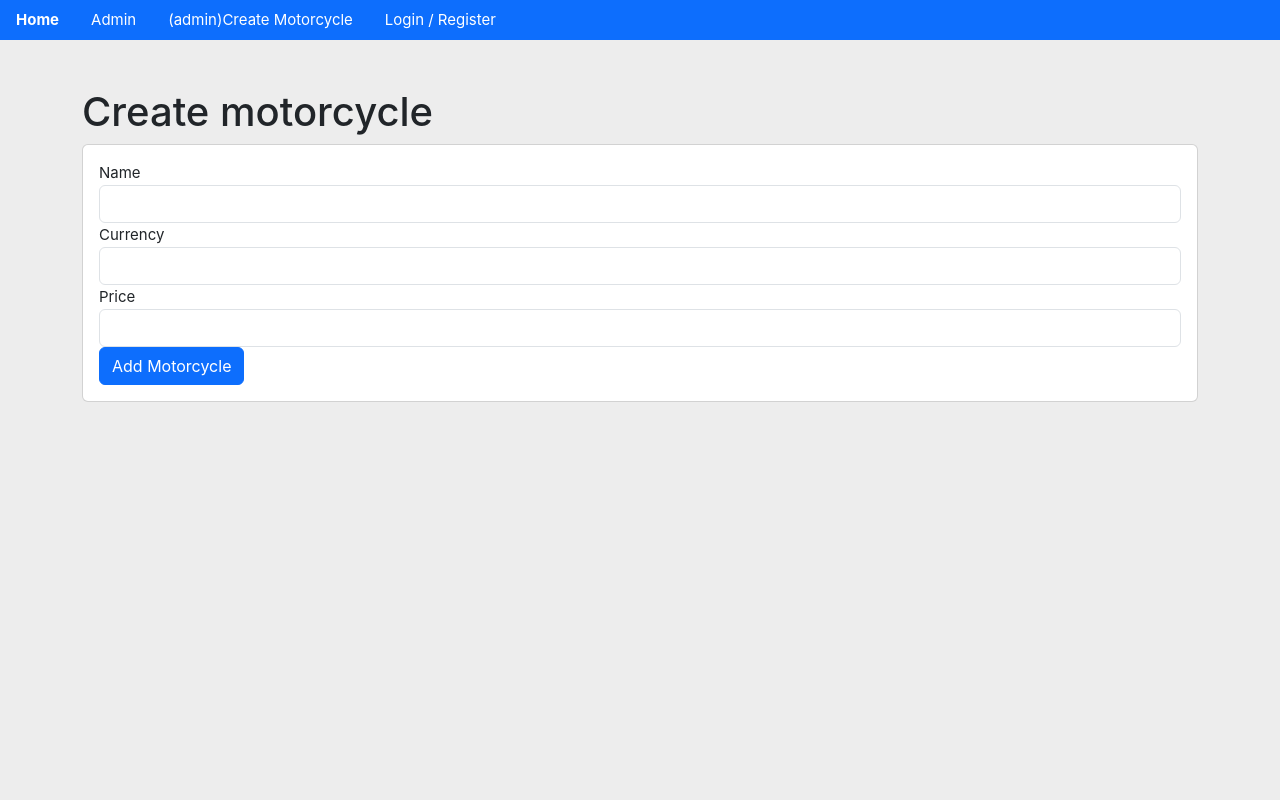
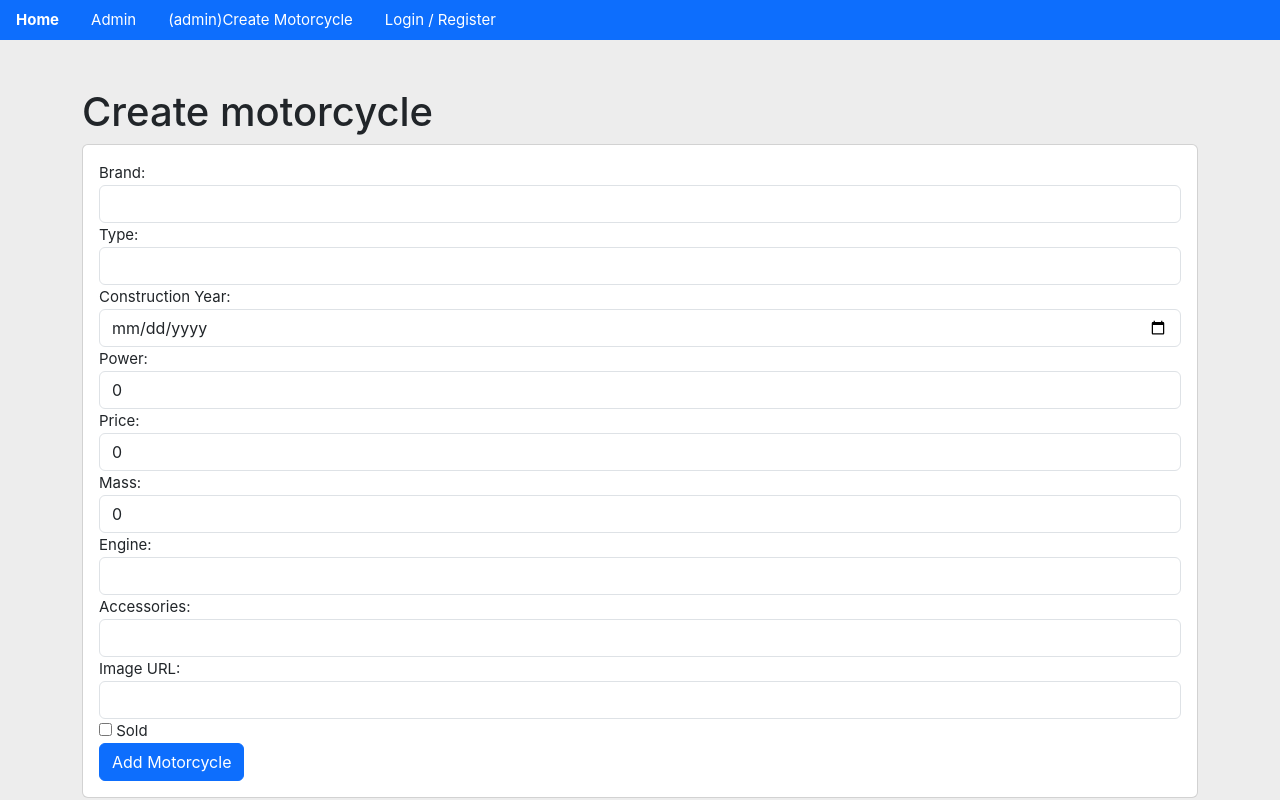
Before and after one commit to ThijsMoerland/Webdev2Motorcycleshop, a Vue app in the folder Webdev2FrontEnd/Webdev2/: page /createMotorcycle in a window 1280 px wide. Built offline with nearby package versions, Linux system fonts and the light colour scheme.

Commit message:
Post new motorcycles

```diff
--- a/Webdev2FrontEnd/Webdev2/src/components/admin/createMotorcycle.vue
+++ b/Webdev2FrontEnd/Webdev2/src/components/admin/createMotorcycle.vue
@@ -5,22 +5,45 @@
             <div class="card-body">
                 <form @submit.prevent="addMotorcycle">
                     <div class="form-group">
-                        <label for="name">Name</label>
-                        <input type="text" id="name" v-model="motorcycle.name" class="form-control" required>
+                        <label for="brand">Brand:</label>
+                        <input type="text" id="brand" class="form-control" v-model="motorcycle.brand" required>
                     </div>
                     <div class="form-group">
-                        <div class="form-group">
-                            <label for="currency">Currency</label>
-                            <select id="currency" v-model="motorcycle.currency" class="form-control" required>
-                                <option value="€" selected>Euro (€)</option>
-                                <option value="$">Dollar ($)</option>
-                            </select>
-                        </div>
+                        <label for="type">Type:</label>
+                        <input type="text" id="type" class="form-control" v-model="motorcycle.type" required>
                     </div>
                     <div class="form-group">
-                        <label for="price">Price</label>
-                        <input type="number" id="price" v-model="motorcycle.price" class="form-control" required>
+                        <label for="constructionYear">Construction Year:</label>
+                        <input type="date" id="constructionYear" class="form-control" v-model="motorcycle.constructionYear" required>
                     </div>
+                    <div class="form-group">
+                        <label for="power">Power:</label>
+                        <input type="number" id="power" class="form-control" v-model="motorcycle.power" required>
+                    </div>
+                    <div class="form-group">
+                        <label for="power">Price:</label>
+                        <input type="number" id="price" class="form-control" v-model="motorcycle.price" required>
+                    </div>
+                    <div class="form-group">
+                        <label for="mass">Mass:</label>
+                        <input type="number" id="mass" class="form-control" v-model="motorcycle.mass" required>
+                    </div>
+                    <div class="form-group">
+                        <label for="engine">Engine:</label>
+                        <input type="number" id="engine" class="form-control" v-model="motorcycle.engine" required>
+                    </div>
+                    <div class="form-group">
+                        <label for="accessories">Accessories:</label>
+                        <input type="text" id="accessories" class="form-control" v-model="motorcycle.accessories" required>
+                    </div>
+                    <div class="form-group">
+                        <label for="imgUrl">Image URL:</label>
+                        <input type="text" id="imgUrl" class="form-control" v-model="motorcycle.img_url" required>
+                    </div>
+                    <div class="form-group">
+                            <input type="checkbox" id="sold" name="sold"  v-model="motorcycle.sold">
+                            <label for="sold">&nbsp;Sold</label>
+                        </div>
                     <button type="submit" class="btn btn-primary">Add Motorcycle</button>
                 </form>
             </div>
@@ -29,23 +52,39 @@
 </template>
 
 <script>
+import axios from 'axios';
 export default {
     name: "CreateMotorcycle",
     data() {
         return {
             motorcycle: {
-                name: "",
-                currency: "",
-                price: null,
-                previousPrice: null,
+                brand: "",
+                type: "",
+                constructionYear: null,
+                power: 0,
+                price: 0,
+                mass: 0,
+                engine: "",
+                accessories: "",
+                img_url: "",
+                sold: false,
             },
         };
     },
     methods: {
         addMotorcycle() {
+            axios
+                .post("http://localhost/motorcycles/", this.motorcycle)
+                .then((result) => {
+                    console.log(result);
+                })
+                .catch((error) => {
+                    console.log(error);
+                });
+
             // Logic to add the motorcycle
             alert("Motorcycle added!");
-            this.$router.push("/"); // Replace "/home" with the actual path to your home component
+            // this.$router.push("/"); // Replace "/home" with the actual path to your home component
         },
     },
     mounted() {},
```
